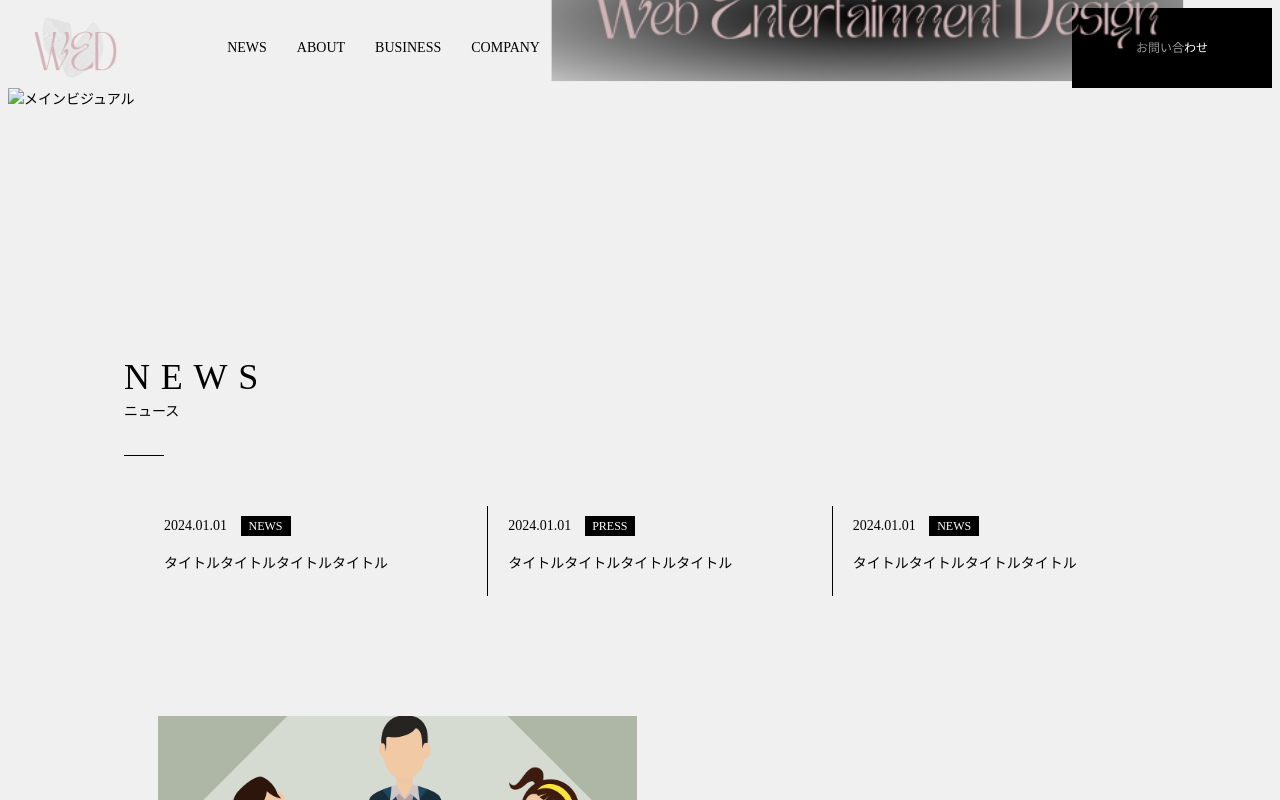
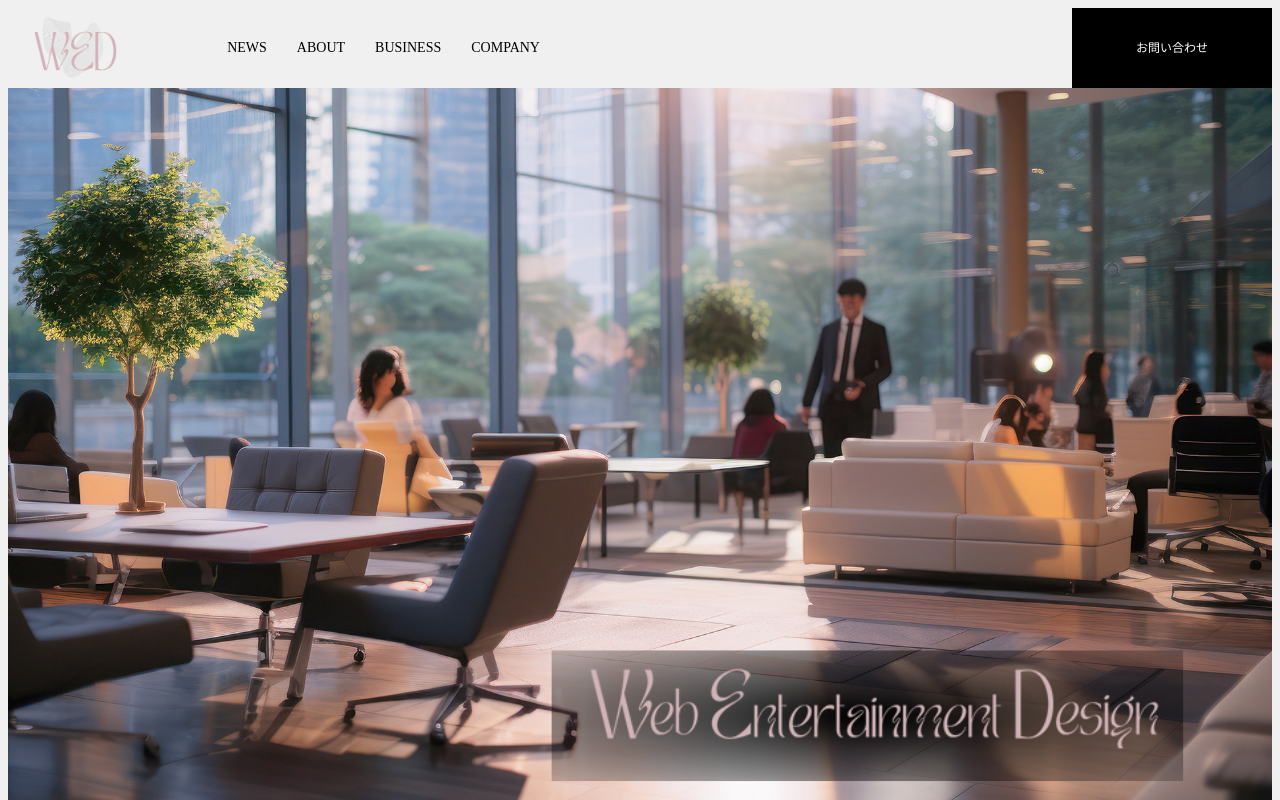
Before and after one commit to NATSUKI-0629/wedhp, a plain HTML site: page index.html in a window 1280 px wide. Shown: the top 800 px of the page. Drawn offline with Linux system fonts and the light colour scheme; files whose address does not match are found by name.

Commit message:
Update index.html

```diff
--- a/index.html
+++ b/index.html
@@ -29,7 +29,7 @@
 
         <main>
             <div id="mainvisual">
-                <img class="mainvisual" src="item/mainvisual.jpg" alt="メインビジュアル">
+                <img class="mainvisual" src="https://github.com/NATSUKI-0629/wedhp/blob/main/mainvisual.jpg?raw=true" alt="メインビジュアル">
                 <div class="main-name">
                     <img src="item/name.png" alt="WebEntertainmentDesign">
                 </div>
```
